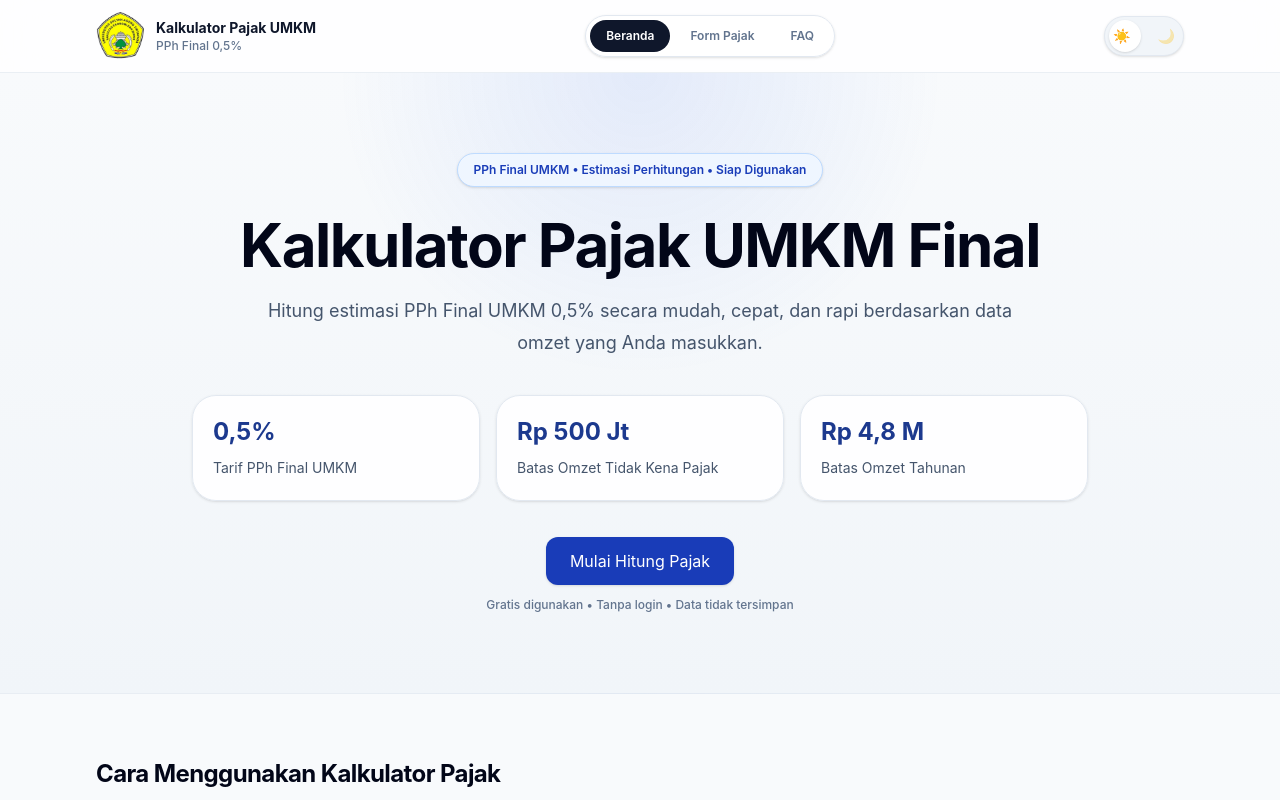
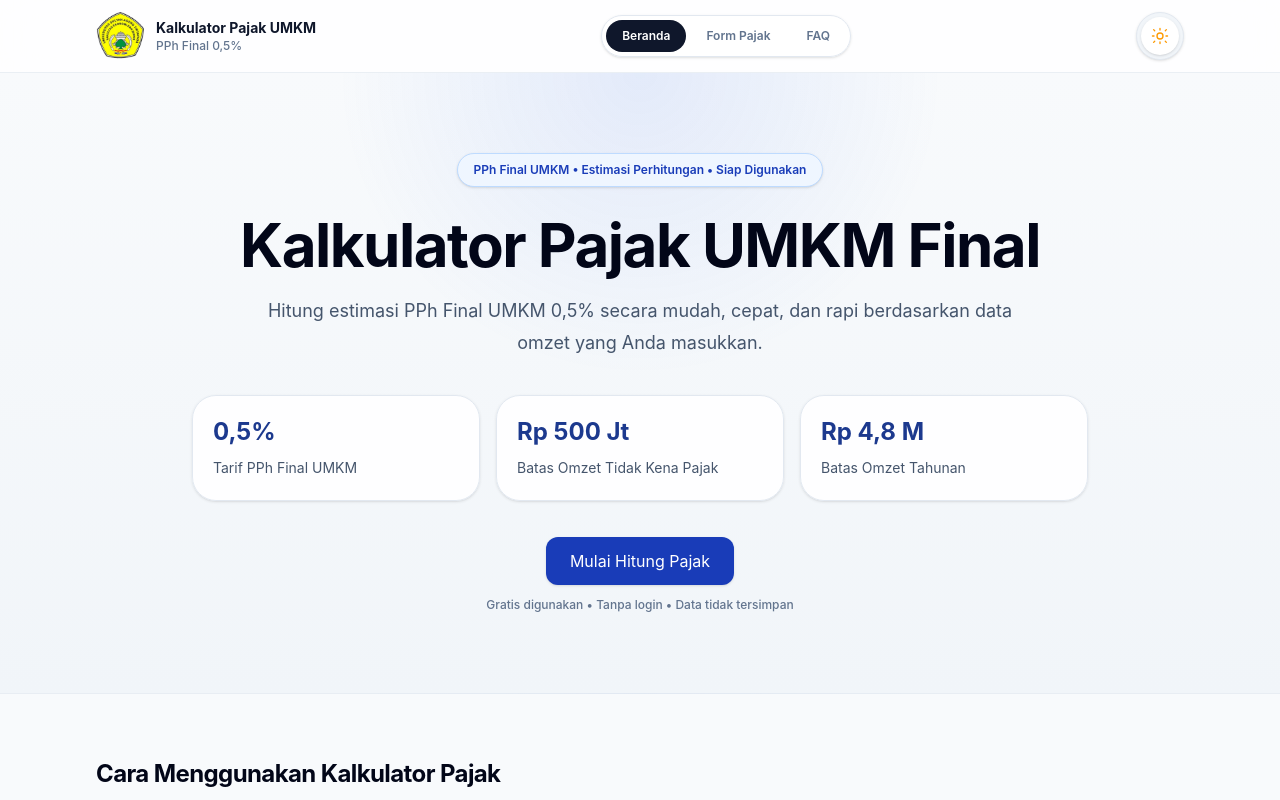
Before and after one commit to DimasAkbarF/KalkulatorPajak, a React (Vite) app: page / in a window 1280 px wide. Shown: the top 800 px of the page. Built offline with nearby package versions, Linux system fonts and the light colour scheme.

Commit message:
feat(ui): improve theme toggle design and interaction

```diff
--- a/src/components/ThemeToggle.jsx
+++ b/src/components/ThemeToggle.jsx
@@ -1,4 +1,26 @@
 import { useEffect, useState } from "react";
+
+function SunIcon({ className = "" }) {
+  return (
+    <svg viewBox="0 0 24 24" fill="none" aria-hidden="true" className={className}>
+      <path
+        d="M12 4V2M12 22v-2M4.93 4.93 3.51 3.51M20.49 20.49l-1.42-1.42M4 12H2M22 12h-2M4.93 19.07l-1.42 1.42M20.49 3.51l-1.42 1.42"
+        stroke="currentColor"
+        strokeWidth="1.8"
+        strokeLinecap="round"
+      />
+      <circle cx="12" cy="12" r="4" stroke="currentColor" strokeWidth="1.8" />
+    </svg>
+  );
+}
+
+function MoonIcon({ className = "" }) {
+  return (
+    <svg viewBox="0 0 24 24" fill="none" aria-hidden="true" className={className}>
+      <path d="M20 15.31A8.5 8.5 0 0 1 8.69 4a7 7 0 1 0 11.31 11.31Z" fill="currentColor" />
+    </svg>
+  );
+}
 
 export default function ThemeToggle() {
   const [isDark, setIsDark] = useState(false);
@@ -14,34 +36,33 @@ export default function ThemeToggle() {
 
   function toggleTheme() {
     const nextTheme = !isDark;
+
+    setIsDark(nextTheme);
     document.documentElement.classList.toggle("dark", nextTheme);
     localStorage.setItem("theme", nextTheme ? "dark" : "light");
-    setIsDark(nextTheme);
   }
 
   return (
     <button
       type="button"
+      role="switch"
+      aria-checked={isDark}
+      aria-label={isDark ? "Switch to light mode" : "Switch to dark mode"}
       onClick={toggleTheme}
-      className="relative inline-flex h-10 w-20 shrink-0 items-center rounded-full border border-slate-200 bg-slate-100 p-1 shadow-sm transition-all duration-500 ease-in-out hover:border-slate-300 dark:border-white/10 dark:bg-white/10 dark:shadow-none"
-      aria-label="Ganti tema tampilan"
-      aria-pressed={isDark}
+      className="relative inline-flex h-12 w-12 shrink-0 items-center justify-center rounded-full border border-slate-200 bg-slate-100 shadow-sm transition-all duration-500 ease-in-out hover:scale-105 focus:outline-none focus:ring-4 focus:ring-blue-500/10 dark:border-white/10 dark:bg-white/10 dark:focus:ring-white/10"
     >
-      <span
-        aria-hidden="true"
-        className={`absolute left-2 text-sm transition-opacity duration-300 ${isDark ? "opacity-35" : "opacity-100"}`}
-      >
-        ☀️
-      </span>
-      <span
-        aria-hidden="true"
-        className={`absolute right-2 text-sm transition-opacity duration-300 ${isDark ? "opacity-100" : "opacity-35"}`}
-      >
-        🌙
-      </span>
-      <span
-        aria-hidden="true"
-        className="h-8 w-8 rounded-full bg-white shadow-sm transition-transform duration-500 ease-in-out dark:translate-x-10 dark:bg-slate-950"
+      <span className="absolute inset-1 rounded-full bg-white shadow-sm transition-all duration-500 ease-in-out dark:bg-slate-950" />
+
+      <SunIcon
+        className={`relative z-10 h-[18px] w-[18px] text-amber-500 transition-all duration-500 ease-in-out ${
+          isDark ? "scale-75 rotate-90 opacity-0" : "scale-100 rotate-0 opacity-100"
+        }`}
+      />
+
+      <MoonIcon
+        className={`absolute z-10 h-[18px] w-[18px] text-slate-100 transition-all duration-500 ease-in-out ${
+          isDark ? "scale-100 rotate-0 opacity-100" : "scale-75 -rotate-90 opacity-0"
+        }`}
       />
     </button>
   );
```
